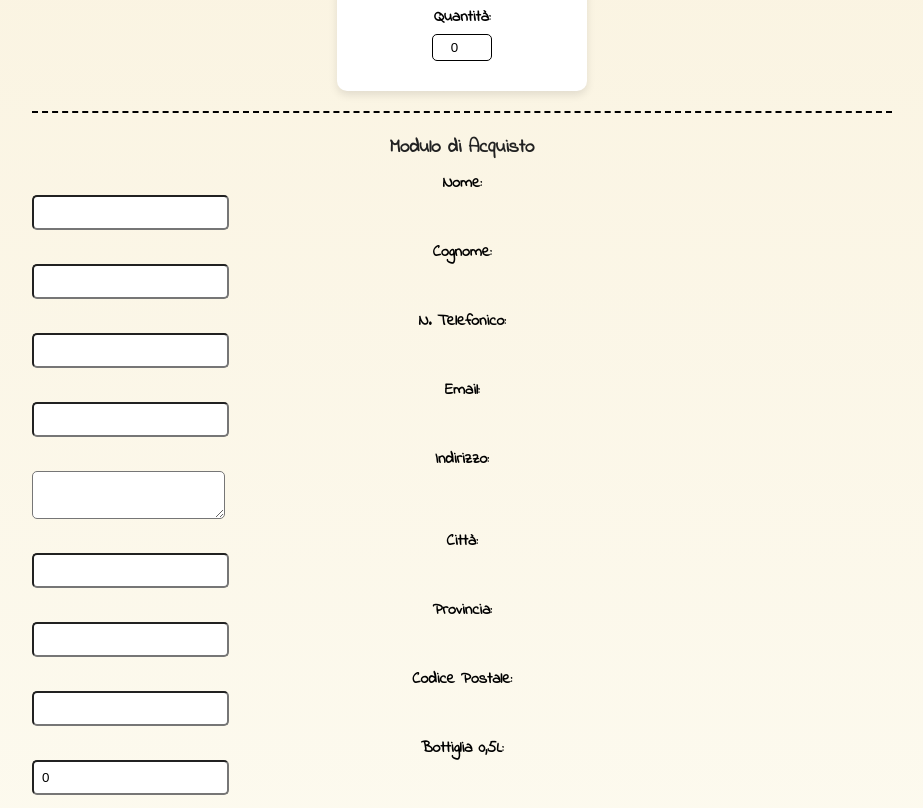
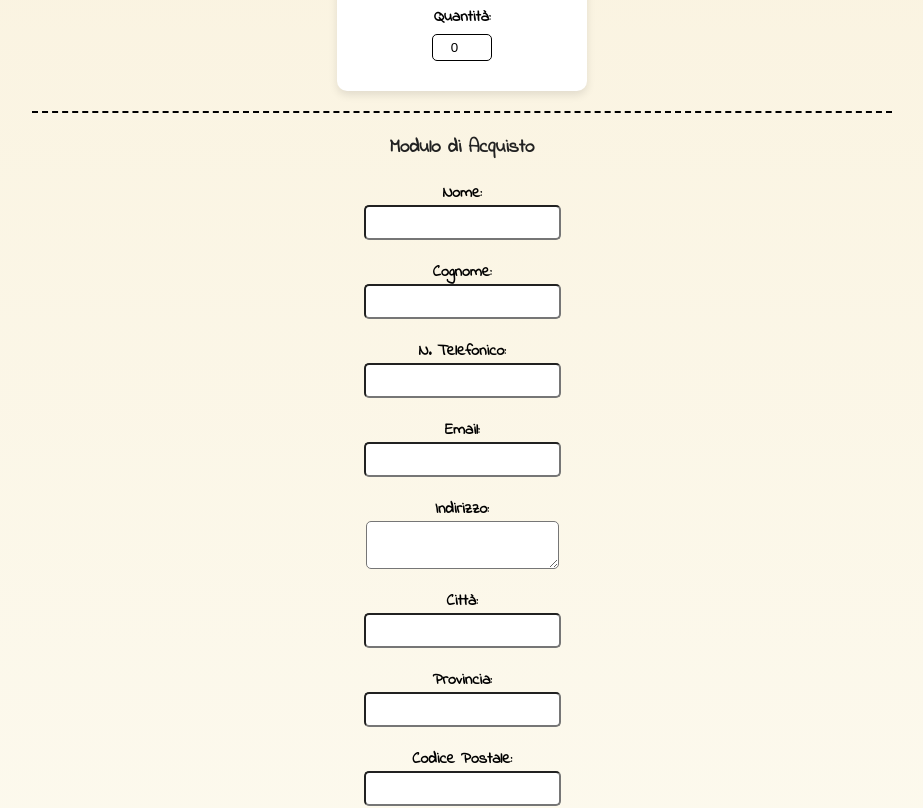
Before and after one commit to GiuseppeSonny/NicodemiProject, a React (Vite) app: page /shop in a window 1280 px wide. Shown: the part 1340-2148 px from the top of the page, without its empty margins (178-1101 px from the left). Built offline with nearby package versions, Linux system fonts and the light colour scheme.

Commit message:
page mail sass

```diff
--- a/src/componets/emailform/EmailForm.jsx
+++ b/src/componets/emailform/EmailForm.jsx
@@ -1,5 +1,6 @@
 import { useState, useEffect } from "react";
 import emailjs from "emailjs-com";
+import styles from "./email.module.scss";
 
 // eslint-disable-next-line react/prop-types
 const EmailForm = ({ quantity }) => {
@@ -83,7 +84,7 @@
   };
 
   return (
-    <form onSubmit={sendEmail}>
+    <form onSubmit={sendEmail} className={styles.form}>
       <h3>Modulo di Acquisto</h3>
 
       <label>Nome:</label>
--- /dev/null
+++ b/src/componets/emailform/email.module.scss
@@ -0,0 +1,6 @@
+.form {
+  display: flex;
+  align-items: center;
+  justify-content: center;
+  flex-direction: column;
+}
```
